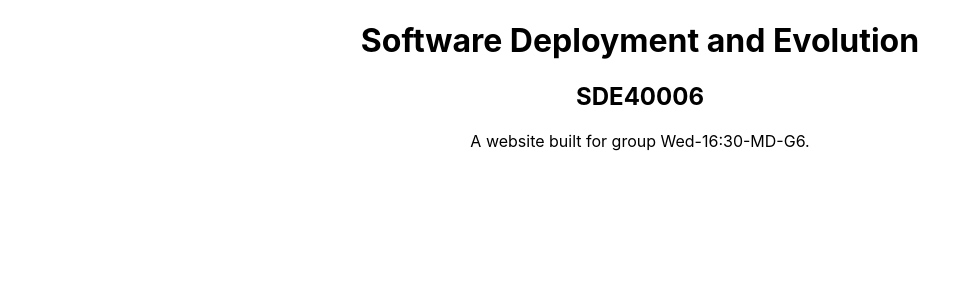
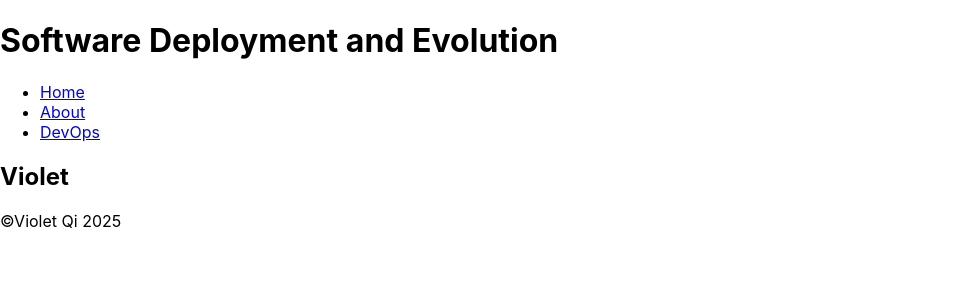
Before and after one commit to 104838522/DevOps-project-Wed-16.30-MD-G6, a React (Create React App) app: page / in a window 1280 px wide. Shown: the top 300 px of the page, without its empty margins (0-980 px from the left). Built offline with nearby package versions, Linux system fonts and the light colour scheme.

Commit message:
Some basic components

```diff
--- a/src/App.css
+++ b/src/App.css
@@ -1,6 +1,6 @@
-.App {
+/* .App {
   text-align: center;
-}
+} */
 
 .App-logo {
   height: 40vmin;
@@ -13,7 +13,7 @@
   }
 }
 
-.App-header {
+/* .App-header {
   background-color: #282c34;
   min-height: 100vh;
   display: flex;
@@ -22,17 +22,9 @@
   justify-content: center;
   font-size: calc(10px + 2vmin);
   color: white;
+} */
+
+.headerstyle {
+  position: 'absolute';
+  top: 50%;
 }
-
-.App-link {
-  color: #61dafb;
-}
-
-@keyframes App-logo-spin {
-  from {
-    transform: rotate(0deg);
-  }
-  to {
-    transform: rotate(360deg);
-  }
-}
--- a/src/App.tsx
+++ b/src/App.tsx
@@ -1,20 +1,13 @@
-import React, {useState} from 'react';
-import logo from './logo.svg';
-import './App.css';
-
-// export const DarkModeToggle = () => {
-//   const [isDark, setIsDark] = useState(true);
-//   return(
-
-//   );
-// }
+import Footer from "./components/Footer";
+import Header from "./components/Header";
+import Profile from './components/Profile'
 
 function App() {
   return (
     <div className="App">
-      <h1>Software Deployment and Evolution</h1>
-      <h2>SDE40006</h2>
-      <p>A website built for group Wed-16:30-MD-G6.</p>
+      <Header/>
+      <Profile name="Violet"/>
+      <Footer/>
     </div>
   );
 }
--- /dev/null
+++ b/src/components/Footer.tsx
@@ -0,0 +1,11 @@
+
+function Footer(){
+    const currentYear: number = new Date().getFullYear();
+    return(
+        <footer>
+            <p>&copy;Violet Qi {currentYear}</p>
+        </footer>
+    )
+}
+
+export default Footer
--- /dev/null
+++ b/src/components/Header.tsx
@@ -0,0 +1,18 @@
+import React from 'react'
+
+function Header() {
+    return (
+        <header>
+            <h1>Software Deployment and Evolution</h1>
+            <nav>
+                <ul>
+                    <li><a href="#">Home</a></li>
+                    <li><a href="#">About</a></li>
+                    <li><a href="#">DevOps</a></li>
+                </ul>
+            </nav>
+        </header>
+    );
+}
+
+export default Header
--- /dev/null
+++ b/src/components/Profile.tsx
@@ -0,0 +1,10 @@
+
+function Profile({name}:{name: string}){
+    return(
+        <div className="profile">
+            <h2>{name}</h2>
+        </div>
+    );
+}
+
+export default Profile
--- a/tsconfig.json
+++ b/tsconfig.json
@@ -18,7 +18,8 @@
     "resolveJsonModule": true,
     "isolatedModules": true,
     "noEmit": true,
-    "jsx": "react-jsx"
+    "jsx": "react-jsx",
+    "allowImportingTsExtensions": true
   },
   "include": [
     "src"
```
